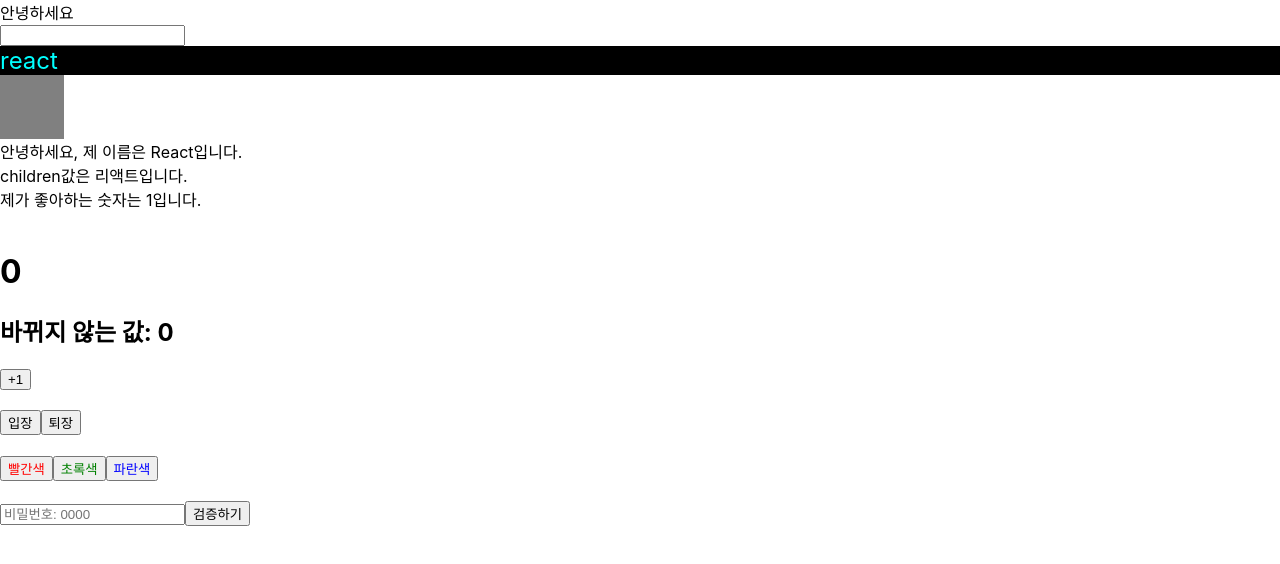
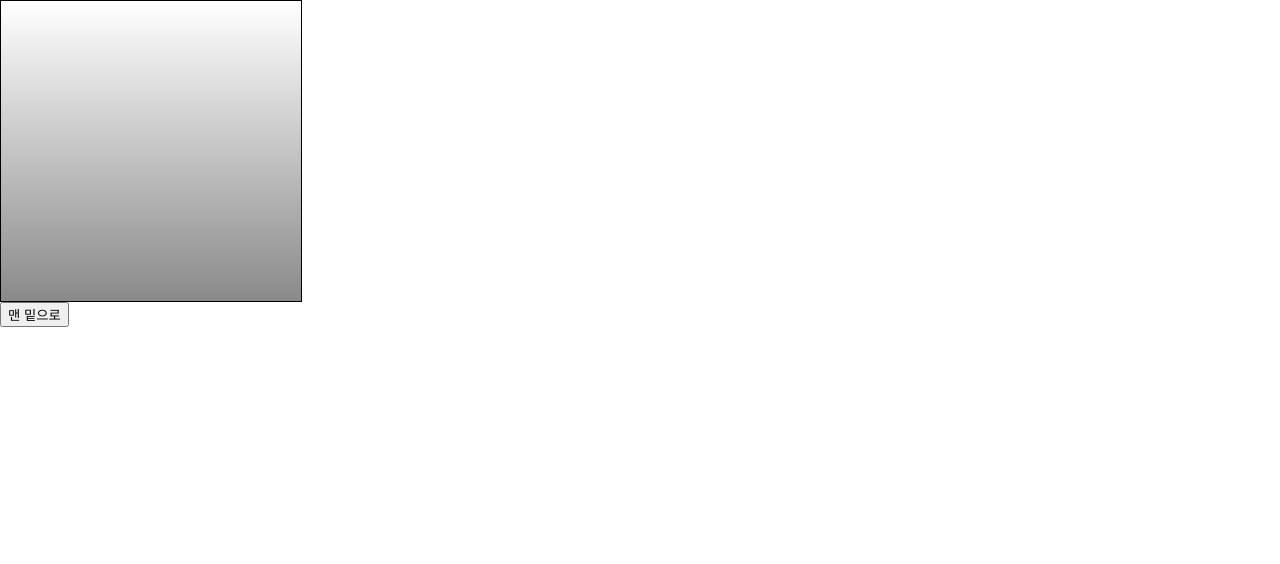
Before and after one commit to jinseonhwa/react, a React (Create React App) app: page / in a window 1280 px wide. Shown: the top 564 px of the page. Built offline with nearby package versions, Linux system fonts and the light colour scheme.

Commit message:
study ref: Dom(scroll)

```diff
--- a/src/App.js
+++ b/src/App.js
@@ -1,41 +1,17 @@
-import React from "react";
-import Hello from "./hello";
-import MyComponent from "./MyComponent";
-import Counter from "./Counter";
-import Say from "./Say";
-import ValidationSample from "./ValidationSample";
-import './App.css';
+import React, { Component } from 'react';
+import ScrollBox from './ScrollBox';
 
-function App() {
-  const name = 'react'
-  const style = {
-    backgroundColor: 'black', // background-color 처럼 - 로 구분되어 있는 이름은 camelCase 형태로 네이밍 해줘야 한다.
-    color: 'aqua',
-    fontSize: 24, // 기본 단위 px
-    paddubg: '1rem', // ekfms 단위 사용 시 문자열로 설정
+class App extends Component {
+  render() {
+    return (
+      <>
+        <ScrollBox ref={(ref) => this.scrollBox=ref}/>
+        <button onClick={() => this.scrollBox.scrollToBottom()}>
+          맨 밑으로
+        </button>
+      </>
+    );
   }
-
-  return (
-    // JSX 문법상 두 개 이상의 태그는 무조건 하나의 태그로 감싸있어져야 한다.
-    <>
-      <Hello
-        // 열리는 태그 내부에서는 이렇게 주석을 작성 할 수 있습니다.
-      />
-      {/* 모든 태그는 꼭 닫혀 있어야 한다. */}
-      <input />
-      {/* JSX 안에 자바스크립트 값을 사용 할 경우 {}로 감싸야 한다. */}
-      <div style={style}>{name}</div>
-      {/* CSS class 를 설정 할 때에는 class= 가 아닌 className= 으로 설정해줘야 한다. */}
-      <div className="gray-box"></div>
-      <MyComponent name={"React"} favoriteNumber={1}>리액트</MyComponent>
-      <br/>
-      <Counter/>
-      <br/>
-      <Say/>
-      <br/>
-      <ValidationSample/>
-    </>
-  );
 }
 
 export default App;
--- /dev/null
+++ b/src/ScrollBox.js
@@ -0,0 +1,35 @@
+import React, { Component } from 'react';
+
+class ScrollBox extends Component {
+  scrollToBottom = () => {
+    const { scrollHeight, clientHeight } = this.box;
+    this.box.scrollTop =scrollHeight  - clientHeight;
+  }
+
+  render() {
+    const style = {
+      position: 'relative',
+      width: '300px',
+      height: '300px',
+      border: '1px solid black',
+      overflow: 'auto',
+    };
+
+    const innterStyle = {
+      width: '100%',
+      height: '650px',
+      background: 'linear-gradient(white, black)',
+    };
+
+    return (
+      <div
+        style={style}
+        ref={(ref) => {this.box=ref}}
+      >
+        <div style={innterStyle}/>
+      </div>
+    );
+  }
+}
+
+export default ScrollBox;
```
Also changed, not shown: src/App copy.js (added, +45 -0 lines).
